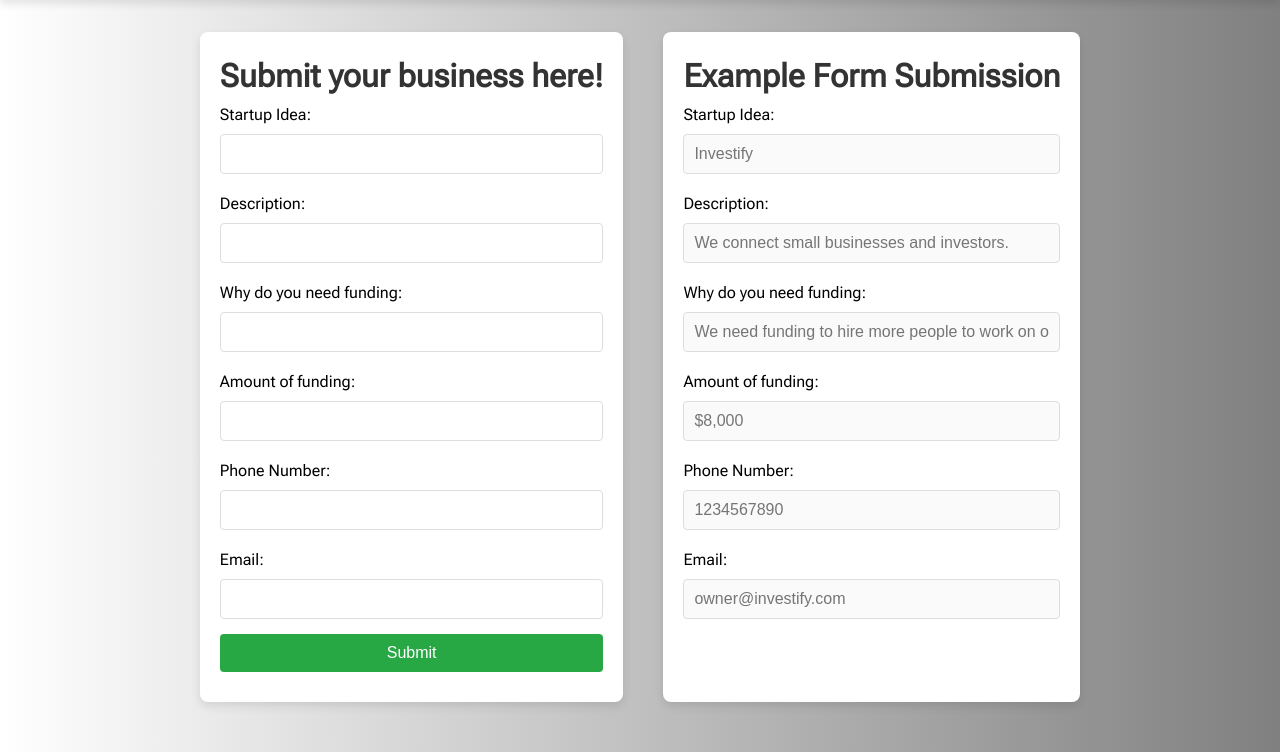
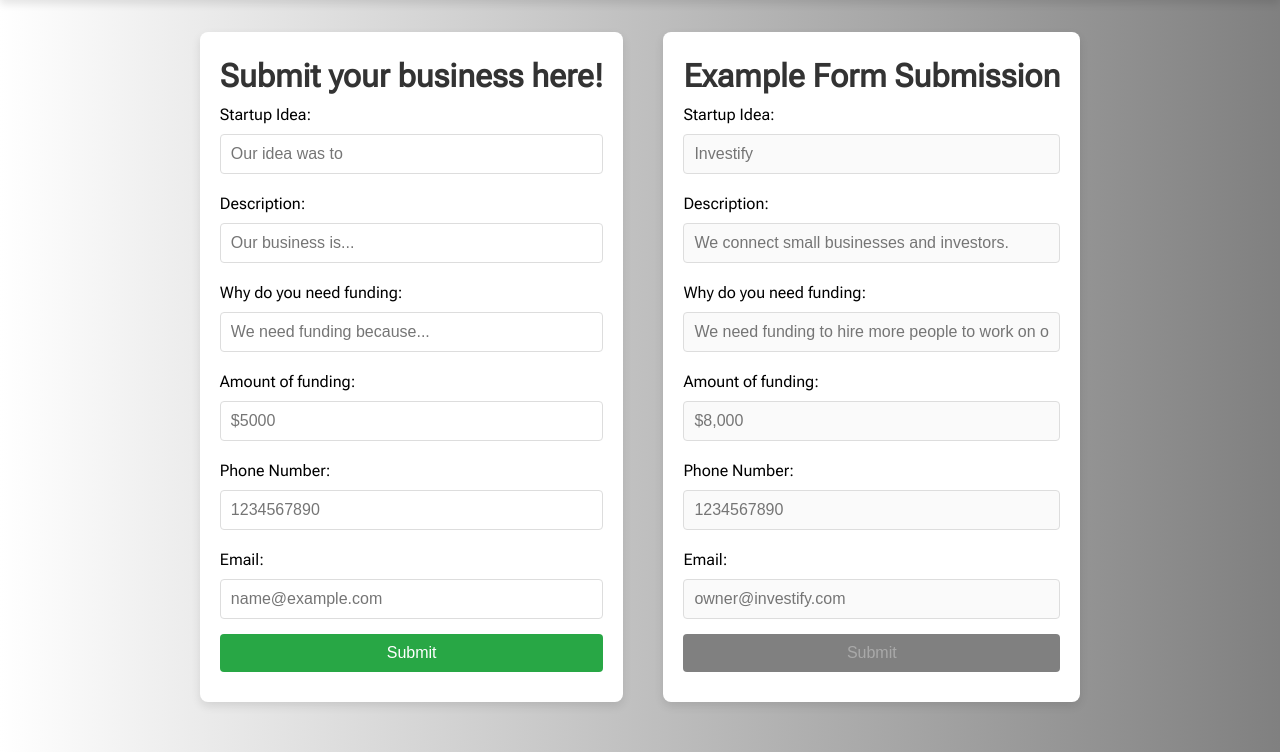
Before and after one commit to KaartikBhatia/investify, a Flask app: page /business_owner in a window 1280 px wide. Shown: the part 48-800 px from the top of the page. Run offline with Flask 3, Linux system fonts and the light colour scheme.

Commit message:
CSS Updates

```diff
--- a/app.py
+++ b/app.py
@@ -20,6 +20,7 @@ def business_owner():
             'idea': request.form.get('idea'),
             'description': request.form.get('description'),
             'funding_needs': request.form.get('funding_needs'),
+            'amount_funding': request.form.get('amount_funding'),
             'phone': request.form.get('phone'),
             'email': request.form.get('email')
         }
--- a/static/styles.css
+++ b/static/styles.css
@@ -419,7 +419,14 @@ input, button {
     cursor: pointer;
 }
 
-.submit :hover {
+.submit2 {
+    background-color: grey;
+    color: darkgrey;
+    border:none;
+    cursor: default;
+}
+
+.submit:hover {
     background-color: #218838;
 }
 
@@ -492,9 +499,6 @@ button {
     transition: background-color 0.3s;
 }
 
-button:hover {
-    background-color: #2980b9;
-}
 
 .dashboard2 {
     display: grid;
--- a/templates/business_owner.html
+++ b/templates/business_owner.html
@@ -22,25 +22,49 @@
                 <h1 class="bitle">Submit your business here!</h1>
                 <form method="POST">
                     <label for="idea" class="startup_name">Startup Idea:</label>
-                    <input type="text" id="idea" name="idea" required>
+                    <input type="text" id="idea" name="idea" placeholder = "Our idea was to" required>
 
                     <label for="description" class="startup_desc">Description:</label>
-                    <input id="description" name="description" required>
+                    <input id="description" name="description" placeholder = "Our business is..." required>
 
                     <label for="funding_needs" class="startup_needs">Why do you need funding:</label>
-                    <input type="text" id="funding_needs" name="funding_needs" required>
+                    <input type="text" id="funding_needs" name="funding_needs" placeholder = "We need funding because..." required>
 
                     <label for="amount_funding" class="amount_funding">Amount of funding:</label>
-                    <input type="text" id="amount_funding" name="amount_funding" required>
+                    <input
+                        type="text"
+                        id="amount_funding"
+                        name="amount_funding"
+                        placeholder="$5000"
+                        pattern="^\$\d+"
+                        title="Amount must start with a $ sign (example: $5000)"
+                        required
+                    >
 
                     <label for="phone" class="phone_num">Phone Number:</label>
-                    <input type="text" id="phone" name="phone" pattern="^\d{10}$" required>
+                    <input
+                        type="text"
+                        id="phone"
+                        name="phone"
+                        pattern="^\d{10}$"
+                        title="Phone number must be exactly 10 digits"
+                        placeholder="1234567890"
+                        required
+                    >
 
                     <label for="email" class="e-mail">Email:</label>
-                    <input type="email" id="email" name="email" required>
-
+                    <input
+                        type="email"
+                        id="email"
+                        name="email"
+                        pattern="^[^@\s]+@[^@\s]+\.com$"
+                        title="Email must look like name@example.com"
+                        placeholder="name@example.com"
+                        required
+                    >
                     <button class="submit" type="submit">Submit</button>
                 </form>
+
             </div>
             <div class="form-cont">
                 <h1 class="bitle">Example Form Submission</h1>
@@ -62,6 +86,8 @@
 
                     <label for="email2" class="e-mail">Email:</label>
                     <input type="email" id="email2" name="email2" disabled placeholder="owner@investify.com">
+
+                    <button class = "submit2" disabled>Submit</button>
                 </form>
             </div>
         </div>
```
Also changed, not shown: static/investorscript.js (+5 -4 lines).
